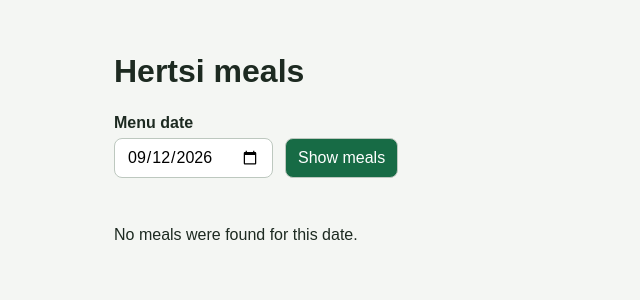
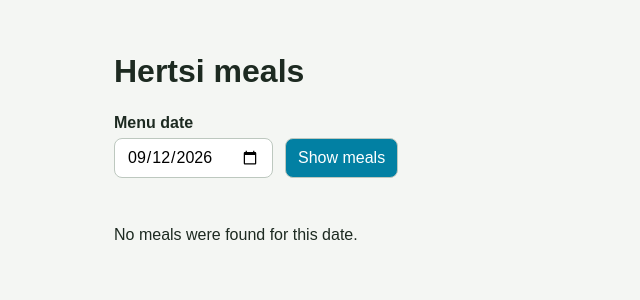
Before and after one commit to lacrimosab/unisafka-filtering, a FastAPI app: page / in a window 1280 px wide. Shown: the top 300 px of the page, without its empty margins (0-640 px from the left). Run offline with FastAPI, Linux system fonts and the light colour scheme; data that the repository does not hold is empty.

Commit message:
fixed meal grid wrapper and changed button color for fun

```diff
--- a/static/styles.css
+++ b/static/styles.css
@@ -42,7 +42,7 @@ body {
 }
 
 .date-form button {
-    background-color: #176b45;
+    background-color: #0280a3;
     color: white;
     cursor: pointer;
 }
--- a/templates/index.html
+++ b/templates/index.html
@@ -1,5 +1,6 @@
 <!DOCTYPE html>
 <html lang="en">
+
 <head>
     <link
         rel="stylesheet"
@@ -8,8 +9,9 @@
     <meta charset="UTF-8">
     <meta name="viewport" content="width=device-width, initial-scale=1">
 
-    <title>UniSafka</title>
+    <title>Unisafka Filtering</title>
 </head>
+
 <body>
     <main class="page-content">
         <h1>Hertsi meals</h1>
@@ -25,11 +27,11 @@
                     value="{{ selected_date }}"
                 >
             </div>
-
             <button type="submit">Show meals</button>
         </form>
 
         <section class="meal-grid">
+            <!-- introducing Jinja here, creates article for each independent meal -->
             {% for meal in meals %}
                 <article class="meal-card">
                     <h2>{{ meal.name }}</h2>
```
